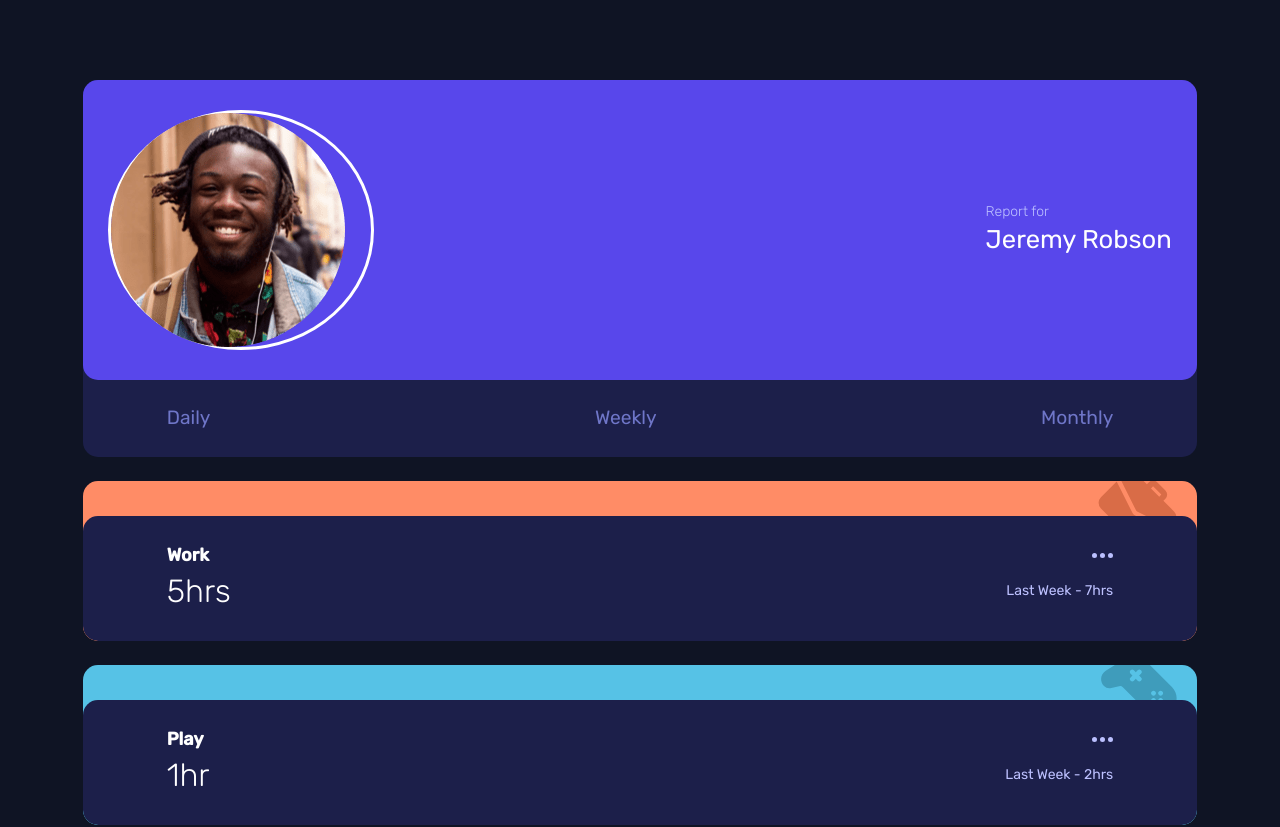
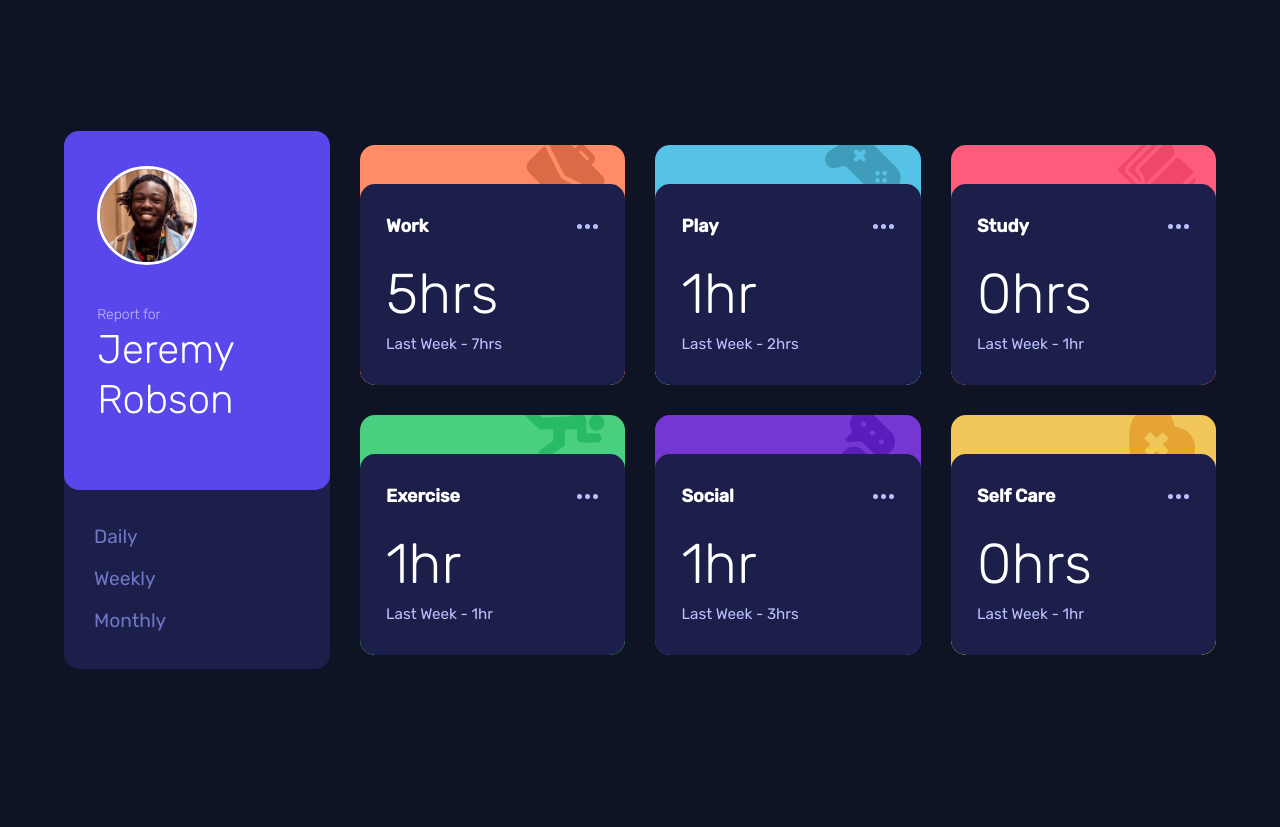
Before and after one commit to allyson-s-code/activity-tracking-dashboard, a plain HTML site: page index.html in a window 1280 px wide. Shown: the top 827 px of the page. After the commit the page ends 800 px from the top, so only its background shows below. Drawn offline with Linux system fonts and the light colour scheme.

Commit message:
Desktop styles nearly there issues with intro height

```diff
--- a/index.html
+++ b/index.html
@@ -20,12 +20,14 @@
     <div class="c-container">
       <header class="c-intro__container">
         <div class="c-intro">
-          <div class="c-intro__img">
+          <div class="c-intro__profile-container">
+            <div class="c-intro__img">
             <img src="./images/image-jeremy.png" alt="Jeremy Robson" />
           </div>
           <div class= "c-intro__title">
             <h1>Report for</br>
             <span class="card__name">Jeremy Robson</span></h1>
+          </div>
           </div>
         </div>
         <div class="c-tabs">
--- a/styles.css
+++ b/styles.css
@@ -116,7 +116,7 @@ h1 {
 }
 
 h1 span {
-  font-size: 1.6rem;
+  font-size: 1.5rem;
   font-weight: 400;
   color: var(--main-text-color);
 }
@@ -147,7 +147,10 @@ main {
 
 .c-container {
   width: 87%;
+  max-width: 600px;
   display: grid;
+  grid-template-columns: 1fr;
+  grid-template-rows: minmax(200px, auto) repeat(6, 1fr);
   row-gap: 24px;
   align-items: center;
   justify-items: center;
@@ -158,6 +161,10 @@ main {
 
 .c-intro__container {
   width: 100%;
+  grid-column-start: 1;
+  grid-column-end: 2;
+  grid-row-start: 1;
+  grid-row-end: 2;
   display: flex;
   flex-direction: column;
   justify-content: center;
@@ -169,18 +176,31 @@ main {
 .c-intro {
   width: 100%;
   display: flex;
-  flex-direction: row;
-  justify-content: space-between;
+  flex-direction: column;
+  justify-content: center;
   align-items: center;
   background-color: var(--header-intro-color);
   border-radius: 15px;
-  padding: 30px 25px;
+  padding: 30px 0;
+}
+
+.c-intro__profile-container {
+  width: 85%;
+  display: grid;
+  grid-template-columns: 1fr 2fr;
+  grid-template-rows: 1fr;
+  justify-items: center;
+  align-items: center;
 }
 
 .c-intro__img {
-  width: 25%;
+  width: 75%;
   border-radius: 50%;
   border: 3px solid #ffffff;
+}
+
+h1 {
+  justify-self: start;
 }
 
 .c-tabs {
@@ -224,8 +244,12 @@ main {
 .c-tabs__tabpanel {
   width: 100%;
   display: grid;
-  grid-template-columns: 1fr;
-  grid-template-rows: 1fr 1fr 1fr 1fr 1fr 1fr;
+  grid-column-start: 1;
+  grid-column-end: 2;
+  grid-row-start: 2;
+  grid-row-end: 8;
+  grid-template-columns: subgrid;
+  grid-template-rows: subgrid;
   row-gap: 24px;
   align-items: center;
   justify-items: center;
@@ -342,3 +366,226 @@ main {
   justify-self: end;
   align-self: center;
 }
+
+@media screen and (min-width: 550px) {
+  /*--- General Styles ---*/
+  h1 span {
+    font-size: 2rem;
+  }
+
+  .c-card__activity-time {
+    font-size: 3rem;
+  }
+
+  h3 {
+    font-size: 0.95rem;
+  }
+
+  .c-container {
+    width: 80%;
+  }
+
+  /*--- Intro Card ---*/
+
+  .c-intro {
+    padding: 40px 0;
+  }
+
+  .c-tabs {
+    width: 75%;
+  }
+
+  /*--- Activity Panels ---*/
+
+  .c-tabs__listing {
+    min-height: 220px;
+    background-repeat: no-repeat;
+    background-position: top -10px right 20px;
+  }
+
+  .c-card__content-container {
+    width: 80%;
+    padding: 40px 0;
+  }
+}
+
+@media screen and (min-width: 1025px) {
+  /*--- General Styles ---*/
+  body {
+    display: flex;
+    flex-direction: column;
+    justify-content: center;
+  }
+  main {
+    width: 100%;
+    margin: 0;
+  }
+
+  .c-container {
+    width: 90%;
+    max-width: 1200px;
+    display: grid;
+    grid-template-columns: repeat(4, 1fr);
+    grid-template-rows: repeat(2, 1fr);
+    row-gap: 30px;
+    column-gap: 30px;
+    align-items: center;
+    justify-items: center;
+    margin: 0;
+  }
+
+  /*--- Intro Styles ---*/
+  .c-intro__container {
+    display: grid;
+    grid-column-start: 1;
+    grid-column-end: 2;
+    grid-row-start: 1;
+    grid-row-end: 3;
+    grid-template-columns: 1fr;
+    grid-template-rows: 2fr 1fr;
+  }
+
+  .c-intro {
+    padding: 35px 0;
+  }
+
+  .c-intro__profile-container {
+    width: 75%;
+    display: grid;
+    grid-template-columns: 1fr;
+    grid-template-rows: 1fr 1.5fr;
+    row-gap: 40px;
+    justify-items: start;
+    align-items: start;
+  }
+
+  .c-intro__img {
+    width: 50%;
+  }
+
+  h1 span {
+    font-size: 2.5rem;
+    line-height: 1.25;
+    font-weight: 300;
+  }
+
+  .c-tabs {
+    display: flex;
+    flex-direction: column;
+    justify-content: center;
+    align-content: center;
+    padding: 0 0 0 30px;
+  }
+
+  .c-tabs__list {
+    display: grid;
+    grid-template-columns: 1fr;
+    grid-template-rows: repeat(3, 1fr);
+    row-gap: 15px;
+    justify-items: start;
+    align-items: center;
+  }
+
+  /*--- Activity Panel Styles ---*/
+  .c-tabs__tabpanel {
+    display: grid;
+    grid-column-start: 2;
+    grid-column-end: 5;
+    grid-row-start: 1;
+    grid-row-end: 3;
+    grid-template-columns: subgrid;
+    grid-template-rows: minmax(240px, 1fr) minmax(240px, 1fr);
+    row-gap: 30px;
+    column-gap: 30px;
+    align-items: stretch;
+    justify-items: center;
+  }
+
+  .c-tabs__tabpanel--weekly,
+  .c-tabs__tabpanel--monthly {
+    display: none;
+  }
+
+  .c-tabs__listing--work {
+    grid-column-start: 1;
+    grid-column-end: 2;
+    grid-row-start: 1;
+    grid-row-end: 2;
+  }
+
+  .c-tabs__listing--play {
+    grid-column-start: 2;
+    grid-column-end: 3;
+    grid-row-start: 1;
+    grid-row-end: 2;
+  }
+
+  .c-tabs__listing--study {
+    grid-column-start: 3;
+    grid-column-end: 4;
+    grid-row-start: 1;
+    grid-row-end: 2;
+  }
+
+  .c-tabs__listing--exercise {
+    grid-column-start: 1;
+    grid-column-end: 2;
+    grid-row-start: 2;
+    grid-row-end: 3;
+  }
+
+  .c-tabs__listing--social {
+    grid-column-start: 2;
+    grid-column-end: 3;
+    grid-row-start: 2;
+    grid-row-end: 3;
+  }
+
+  .c-tabs__listing--selfcare {
+    grid-column-start: 3;
+    grid-column-end: 4;
+    grid-row-start: 2;
+    grid-row-end: 3;
+  }
+
+  .c-card__content-container {
+    display: grid;
+    grid-template-columns: 3fr 0.5fr;
+    grid-template-rows: 1fr 2.75fr 1fr;
+    justify-content: start;
+    align-items: center;
+    padding: 30px 0;
+  }
+
+  .c-card__activity {
+    grid-column-start: 1;
+    grid-column-end: 2;
+    grid-row-start: 1;
+    grid-row-end: 2;
+  }
+
+  .c-card__activity-time {
+    font-size: 3.5rem;
+    grid-column-start: 1;
+    grid-column-end: 2;
+    grid-row-start: 2;
+    grid-row-end: 4;
+    align-self: end;
+  }
+
+  .c-card__previous-heading {
+    grid-column-start: 1;
+    grid-column-end: 2;
+    grid-row-start: 4;
+    grid-row-end: 5;
+    justify-self: start;
+  }
+
+  .c-card__activity-details {
+    grid-column-start: 2;
+    grid-column-end: 3;
+    grid-row-start: 1;
+    grid-row-end: 2;
+    justify-self: end;
+  }
+}
```
